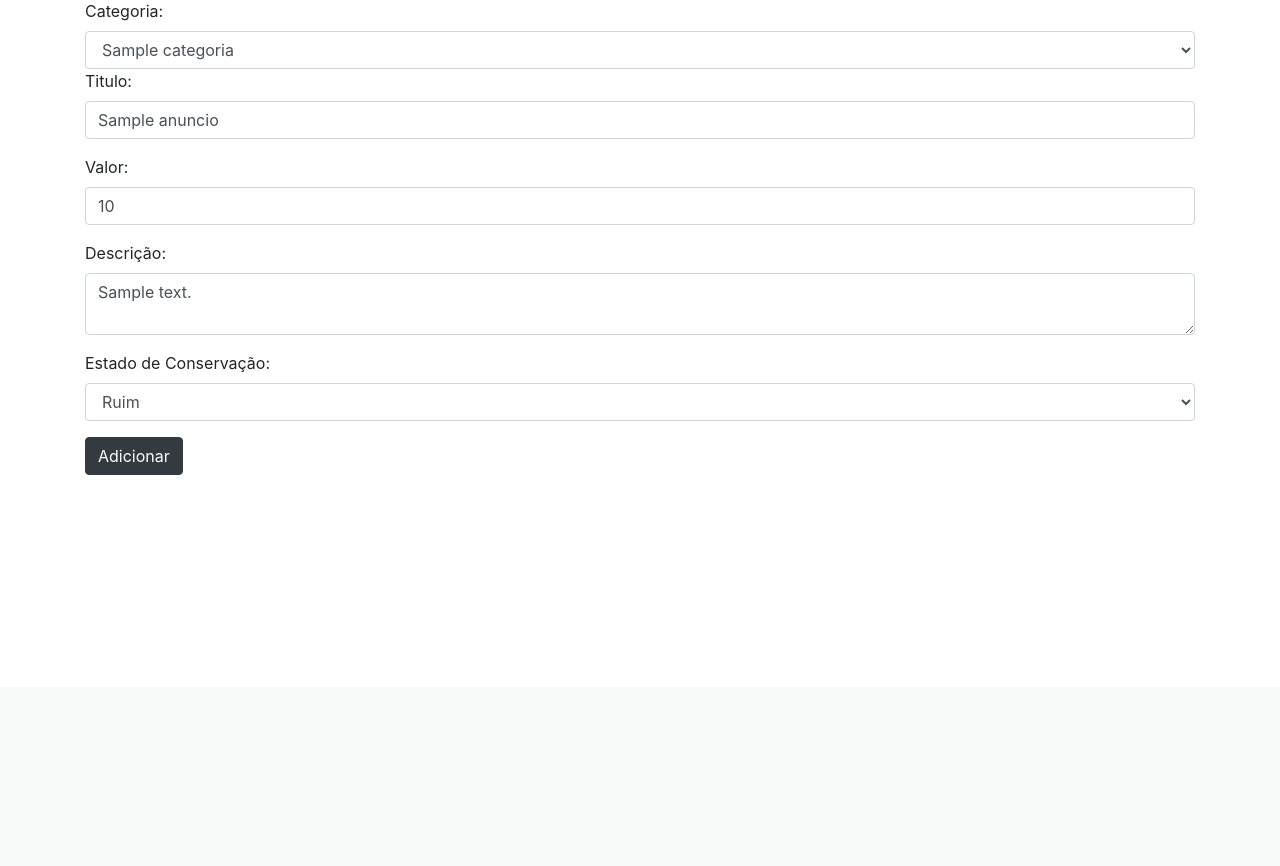
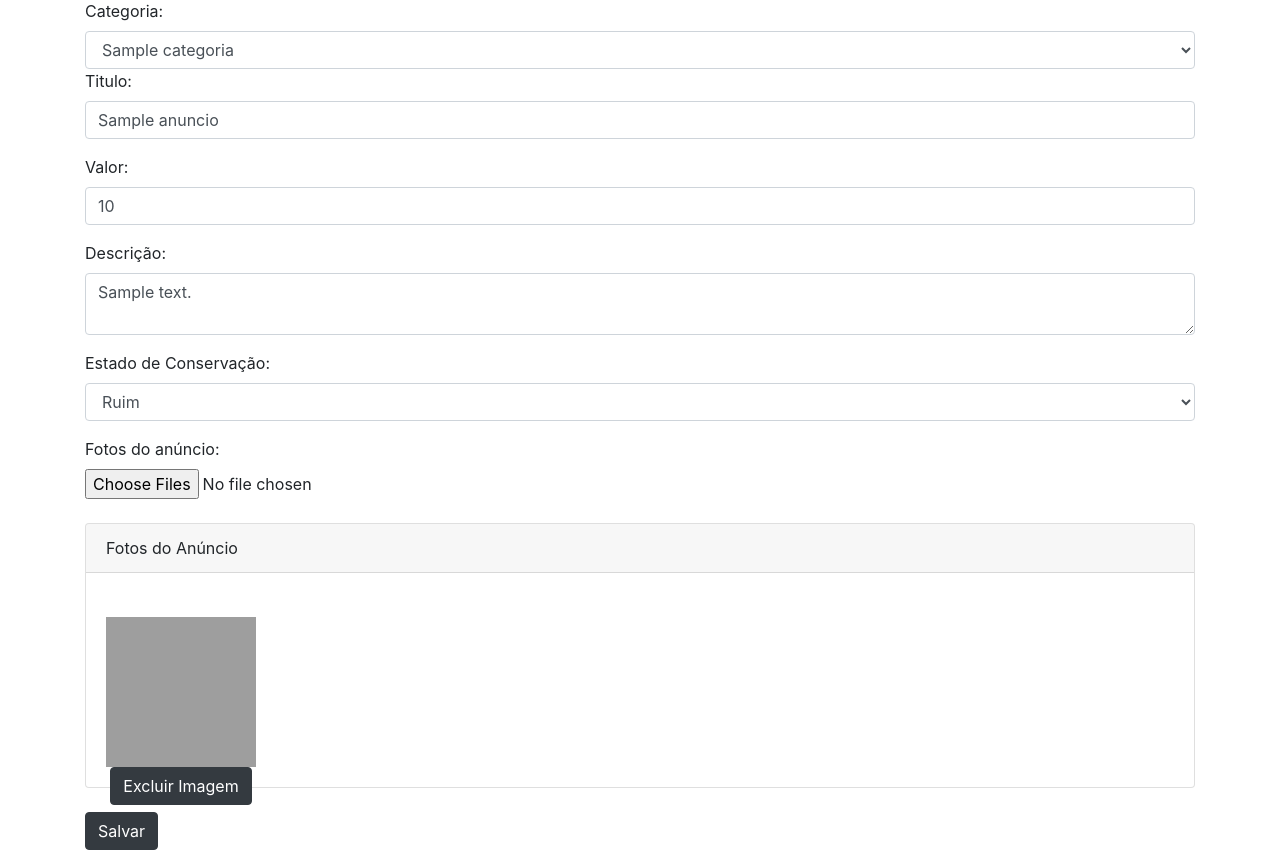
Before and after one commit to andersonnfreire/site_classificados, a PHP site: page /editar-anuncio.php?id=1 in a window 1280 px wide. Shown: the part 113-979 px from the top of the page. Before the commit the page ends 588 px from the top, so only its background shows below. Run offline with PHP 8.4, Linux system fonts and the light colour scheme; the visitor is signed in with stand-in values (Sample User, id 1); tables that the repository leaves empty or names only in its code hold one stand-in row (values such as "Sample post"); grey boxes are pictures that could not be loaded.

Commit message:
Implementando o excluir foto no editar anúncio

```diff
--- a/assets/css/style.css
+++ b/assets/css/style.css
@@ -7,3 +7,16 @@ and open the template in the editor.
     Created on : 15/01/2020, 18:14:06
     Author     : andersonfreire
 */
+
+.foto_item
+{
+    width: 150px;
+    height: 150px;
+    text-align: center;
+    margin-right: 10px;
+    float:left;
+}
+.foto_item .img
+{
+    width: 150px;
+}
--- a/classes/Anuncios.php
+++ b/classes/Anuncios.php
@@ -12,8 +12,8 @@ class Anuncios {
         $sql = $pdo->prepare("SELECT *,
             "."(select anuncios_imagens.url from anuncios_imagens where "
                 . "anuncios_imagens.id_anuncio = anuncios.id limit 1)as url FROM anuncios "
-                . "WHERE id_usuario =:usuario");
-        $sql->bindValue(":usuario",$_SESSION['cLogin']);
+                . "WHERE id_usuario =:usua");
+        $sql->bindValue(":usua",$_SESSION['cLogin']);
         $sql->execute();
 
         if($sql->rowCount()>0)
@@ -45,6 +45,25 @@ class Anuncios {
         $sql->bindValue(":aid",$id);
         $sql->execute();
     }
+    function excluirFoto($pdo, $id) {
+
+        $sql = $pdo->prepare("SELECT id_anuncio FROM anuncios_imagens WHERE id =:idd");
+        $sql->bindValue(":idd",$id);
+        $sql->execute();
+
+        if($sql->rowCount()>0)
+        {
+            $row = $sql->fetch();
+            $id_anuncio = $row['id_anuncio'];
+        }
+
+        $sql = $pdo->prepare("DELETE FROM anuncios_imagens WHERE id =:i");
+        $sql->bindValue(":i",$id);
+        $sql->execute();
+
+        return $id_anuncio;
+
+    }
     function getAnuncio($pdo, $id) {
         $array = array();
         $sql = $pdo->prepare("SELECT * FROM anuncios WHERE id =:aid");
@@ -55,10 +74,20 @@ class Anuncios {
         if($sql->rowCount()>0)
         {
             $array = $sql->fetch();
+            $array['fotos'] = array();
+
+            $sql = $pdo->prepare("SELECT id, url FROM anuncios_imagens WHERE id_anuncio =:id");
+            $sql->bindValue(":id",$id);
+            $sql->execute();
+
+            if($sql->rowCount() > 0)
+            {
+                $array['fotos'] = $sql->fetchAll();
+            }
         }
         return $array;
     }
-    function editAnuncio($pdo,$id,$titulo,$categoria,$valor,$descricao,$estado)
+    function editAnuncio($pdo,$id,$titulo,$categoria,$valor,$descricao,$estado,$fotos)
     {
         $sql = $pdo->prepare("UPDATE anuncios SET id_usuario =:ausuario,id_categoria =:acategoria,"
                 . "titulo =:atitulo ,descricao =:adescricao, valor =:avalor, estado =:aestado, id =:aid");
@@ -71,5 +100,58 @@ class Anuncios {
         $sql->bindValue(":aestado",$estado);
         $sql->bindValue(":aid",$id);
         $sql->execute();
+
+        if(count($fotos) > 0)
+        {
+            for($q = 0;$q < count($fotos['tmp_name']);$q++)
+            {
+                $tipo = $fotos['type'][$q];
+                if(in_array($tipo, array('image/jpeg','image/png')))
+                {
+                    $tmpname = md5(time().rand(0, 9999).'.jpg'); // gera novo nome
+                    move_uploaded_file($fotos['tmp_name'][$q],'assets/images/anuncios/'.$tmpname); // salva na pasta de imagens do servidor
+
+                    //Processo de redimensionar a imagem
+                    list($width_orig, $height_orig) = getimagesize('assets/images/anuncios/'.$tmpname);
+
+                    $ratio = $width_orig/$height_orig;
+
+                    $width = 500;
+                    $height = 500;
+
+                    if(($width/$height) > $ratio)
+                    {
+                        $width = $height*$ratio;
+                    }
+                    else
+                    {
+                        $height = $width/$ratio;
+                    }
+                    $img = imagecreatetruecolor($width, $height);
+                    if($tipo == 'image/jpeg')
+                    {
+                        $origi = imagecreatefromjpeg('assets/images/anuncios/'.$tmpname);
+                    }
+                    elseif($tipo == 'image/png')
+                    {
+                        $origi = imagecreatefrompng('assets/images/anuncios/'.$tmpname);
+                    }
+
+
+                    imagecopyresampled($img, $origi, 0, 0, 0, 0, $width, $height, $width_orig, $height_orig);
+                    //salva a imagem nova
+                    imagejpeg($img, 'assets/images/anuncios/'.$tmpname,80);
+
+                    //inserindo no banco
+                    $sql = $pdo->prepare("INSERT INTO anuncios_imagens SET id_anuncio =:id, url =:u");
+                    $sql->bindValue(":id",$id);
+                    $sql->bindValue(":u", $tmpname);
+                    $sql->execute();
+
+                }
+            }
+        }
+
     }
+
 }
--- a/editar-anuncio.php
+++ b/editar-anuncio.php
@@ -9,16 +9,20 @@ if (empty($_SESSION['cLogin'])) {
 }
 require './classes/Anuncios.php';
 $a = new Anuncios();
-if(isset($_POST['titulo']) && !empty($_POST['titulo']))
-{
+if (isset($_POST['titulo']) && !empty($_POST['titulo'])) {
     $titulo = addslashes($_POST['titulo']);
     $categoria = addslashes($_POST['categoria']);
     $valor = addslashes($_POST['valor']);
     $descricao = addslashes($_POST['descricao']);
     $estado = addslashes($_POST['estado']);
 
-    $a->editAnuncio($pdo,$_GET['id'],$titulo,$categoria,$valor,$descricao,$estado);
-
+    if (isset($_FILES['fotos'])) {
+        $fotos = $_FILES['fotos'];
+    } else {
+        $fotos = array();
+    }
+    $fotos = $_FILES['fotos'];
+    $a->editAnuncio($pdo, $_GET['id'], $titulo, $categoria, $valor, $descricao, $estado, $fotos);
     ?>
     <div class="alert alert-success">
         Produto editado com sucesso!
@@ -26,24 +30,19 @@ if(isset($_POST['titulo']) && !empty($_POST['titulo']))
     <?php
 }
 
-if(isset($_GET['id']) && !empty($_GET['id']))
-{
-    $info = $a->getAnuncio($pdo,$_GET['id']);
-}
-else
-{
+if (isset($_GET['id']) && !empty($_GET['id'])) {
+    $info = $a->getAnuncio($pdo, $_GET['id']);
+} else {
     ?>
     <script type="text/javascript">window.location.href = "meus-anuncios.php";</script>
     <?php
     exit;
 }
-
-
 ?>
 <div class="container">
     <h1>Meus Anúncios - Editar Anúncio</h1>
 
-    <form method="POST">
+    <form method="POST" enctype="multipart/form-data">
         <div>
             <label for="categoria">Categoria:</label>
             <select name="categoria" id="categoria" class="form-control">
@@ -53,7 +52,7 @@ else
 $cats = $c->getLista($pdo);
 foreach ($cats as $cat):
     ?>
-                <option value="<?php echo $cat['id']; ?>" <?php echo ($info['id_categoria'] == $cat['id'])?'selected="selected"':''; ?>><?php echo utf8_encode($cat['nome']); ?></option>
+                    <option value="<?php echo $cat['id']; ?>" <?php echo ($info['id_categoria'] == $cat['id']) ? 'selected="selected"' : ''; ?>><?php echo utf8_encode($cat['nome']); ?></option>
                     <?php
                 endforeach;
                 ?>
@@ -61,25 +60,46 @@ else
         </div>
         <div class="form-group">
             <label for="titulo">Titulo:</label>
-                <input type="text" name="titulo" value="<?php echo $info['titulo'];?>" id="titulo" class="form-control">
+            <input type="text" name="titulo" value="<?php echo $info['titulo']; ?>" id="titulo" class="form-control">
         </div>
         <div class="form-group">
             <label for="valor">Valor:</label>
-                <input type="text" name="valor" id="valor" value="<?php echo $info['valor'];?>" class="form-control">
+            <input type="text" name="valor" id="valor" value="<?php echo $info['valor']; ?>" class="form-control">
         </div>
         <div class="form-group">
             <label for="descricao">Descrição:</label>
-                <textarea class="form-control" name="descricao"><?php echo $info['descricao'];?></textarea>
+            <textarea class="form-control" name="descricao"><?php echo $info['descricao']; ?></textarea>
         </div>
         <div class="form-group">
             <label for="estado">Estado de Conservação:</label>
             <select name="estado" id="estado" class="form-control">
-                    <option value="0" <?php echo ($info['estado'] == '0')?'selected="selected"':''; ?>>Ruim</option>
-                    <option value="1" <?php echo ($info['estado'] == '1')?'selected="selected"':''; ?>>Bom</option>
-                    <option value="2" <?php echo ($info['estado'] == '2')?'selected="selected"':''; ?>>Ótimo</option>
+                <option value="0" <?php echo ($info['estado'] == '0') ? 'selected="selected"' : ''; ?>>Ruim</option>
+                <option value="1" <?php echo ($info['estado'] == '1') ? 'selected="selected"' : ''; ?>>Bom</option>
+                <option value="2" <?php echo ($info['estado'] == '2') ? 'selected="selected"' : ''; ?>>Ótimo</option>
             </select>
         </div>
-            <input type="submit" value="Adicionar" class="btn btn-dark">
+        <div class="form-group">
+
+            <label for="add_foto">Fotos do anúncio:</label>
+            <input type="file" name="fotos[]" multiple class="form-control-file"/>
+            <br>
+            <div class="card">
+                <div class="card-header">
+                    Fotos do Anúncio
+                </div>
+                <br>
+                <div class="card-body">
+                <?php foreach($info['fotos'] as $ft): ?>
+                    <div class="foto_item">
+                        <img src="assets/images/anuncios/<?php echo $ft['url']; ?>"
+                             class="foto_item img" border="0" />
+                        <a href="excluir-foto.php?id=<?php echo $ft['id'];?>" class="btn btn-dark">Excluir Imagem</a>
+                    </div>
+                <?php endforeach; ?>
+                </div>
+            </div>
+            <br>
+            <input type="submit" value="Salvar" class="btn btn-dark">
             </form>
 
 
--- a/meus-anuncios.php
+++ b/meus-anuncios.php
@@ -25,7 +25,7 @@ if (empty($_SESSION['cLogin'])) {
             </tr>
         </thead>
         <?php
-        require './classes/Anuncios.php';
+        require 'classes/Anuncios.php';
         $a = new Anuncios();
         $anuncios = $a->getMeusAnuncios($pdo);
 
```
Also changed, not shown: excluir-foto.php (added, +27 -0 lines), 4 other files. Lines whose indentation alone changed are shown as unchanged.
